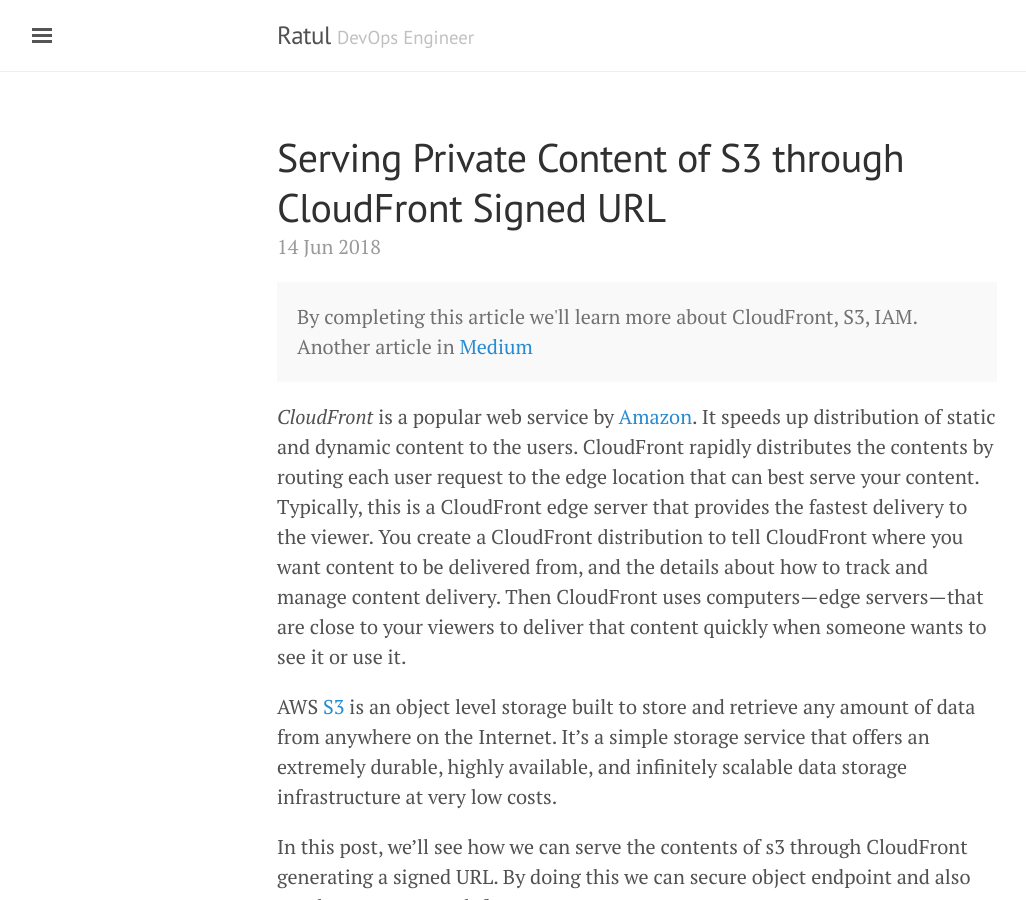
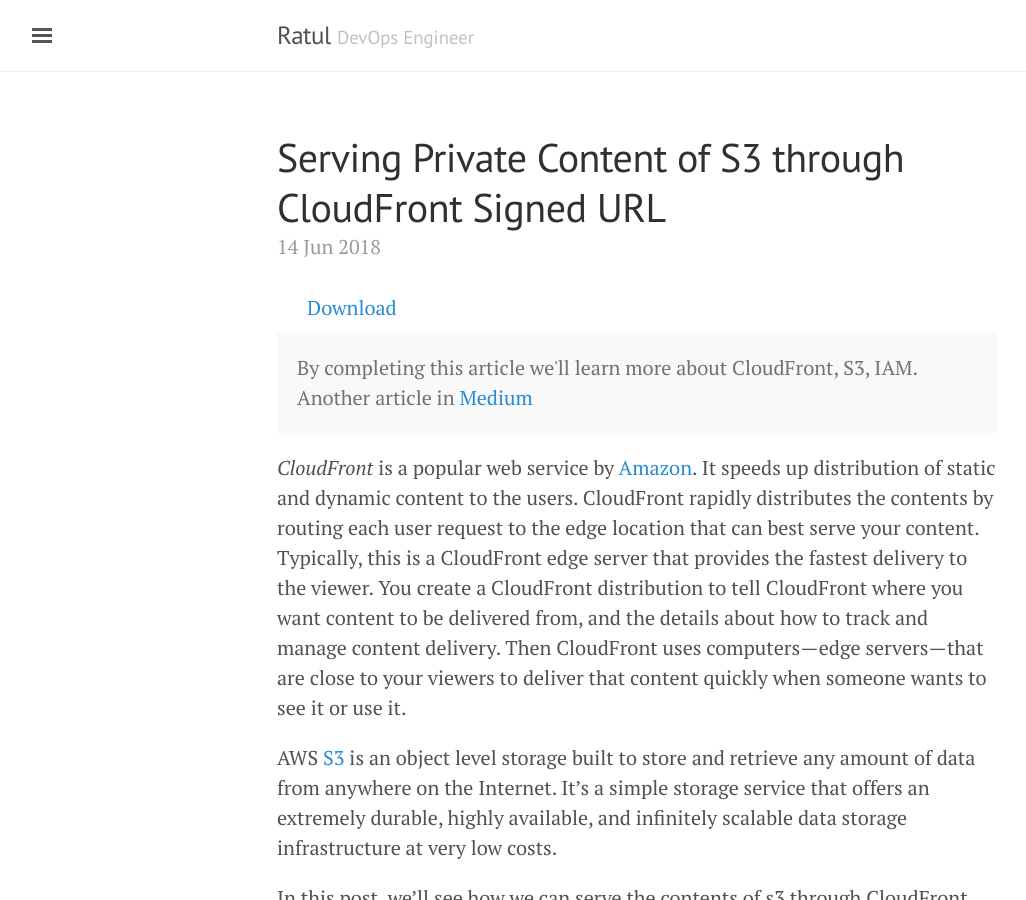
Before and after one commit to ratulbasak/ratulbasak.github.io, a Jekyll site: the page built from _posts/2018-06-14-Serving-private-content-of-s3-using-CloudFront.md, in a window 1280 px wide and 900 px high. Shown: the whole window, without its empty margins (3-1029 px from the left). Built offline with Jekyll 4.4.1, drawn with Linux system fonts in a browser that asks for light colours; nearby versions of some CDN libraries.

Commit message:
changing sidebar.html,head.html and added .js file

```diff
--- a/_layouts/post.html
+++ b/_layouts/post.html
@@ -6,6 +6,7 @@ layout: default
   <div class="post">
     <h1 class="post-title">{{ page.title }}</h1>
     <span class="post-date">{{ page.date | date_to_string }}</span>
+    <a class="sidebar-nav-item" href="javascript:genPDF()">Download</a>
     {{ content }}
   </div>
 </div>
```
